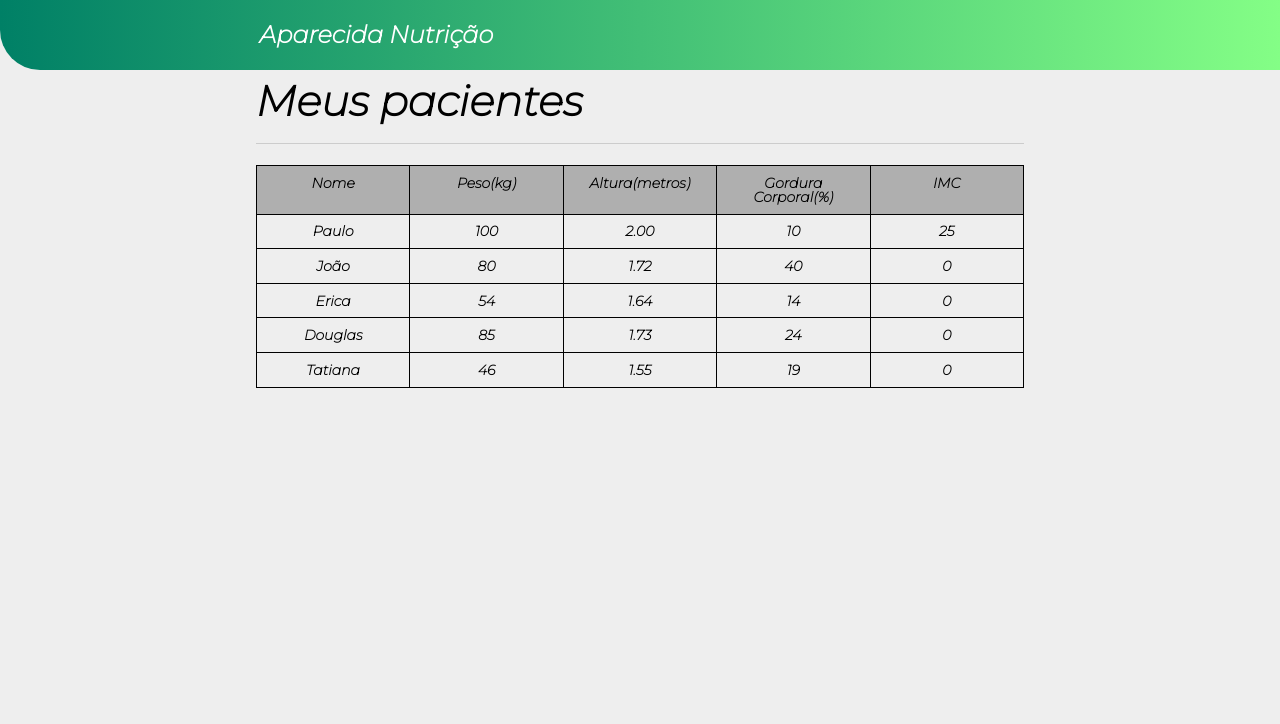
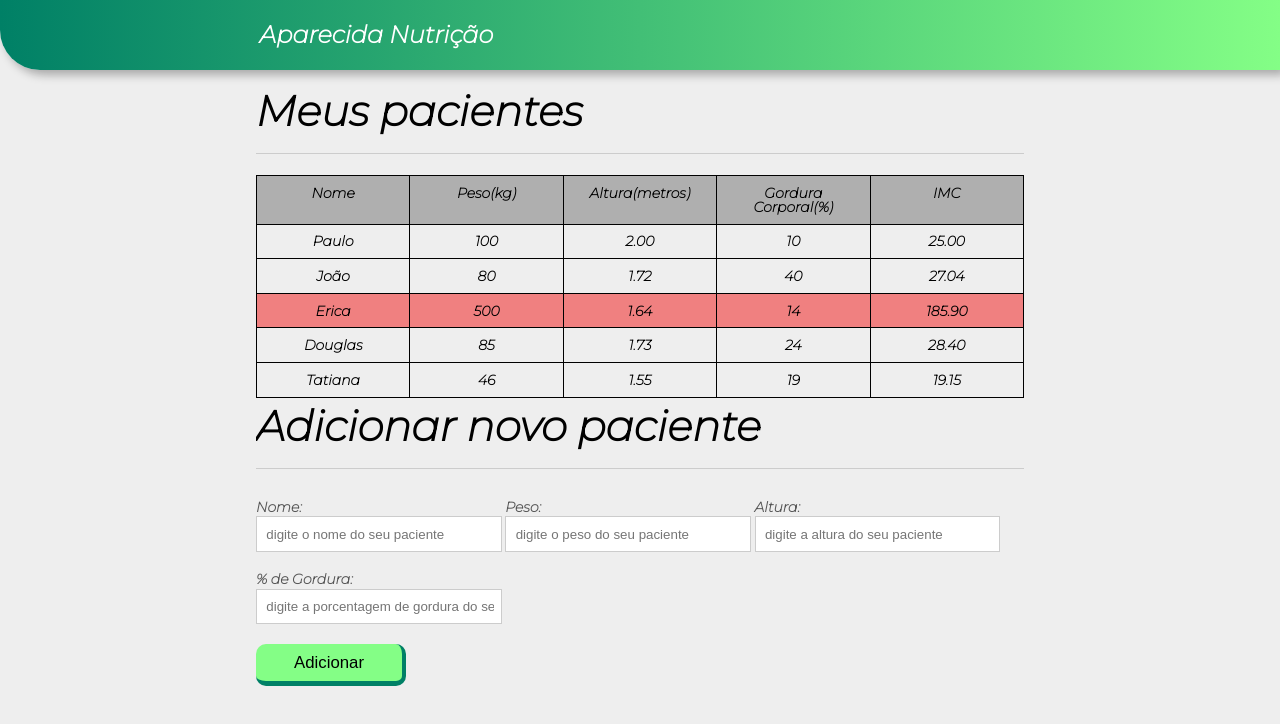
Before and after one commit to matheus2428/aparecida-project, a plain HTML site: page index.html in a window 1280 px wide. Drawn offline with Linux system fonts and the light colour scheme.

Commit message:
Modificações no estilo e inclusão de um botão para add pacientes

```diff
--- a/css/index.css
+++ b/css/index.css
@@ -15,8 +15,9 @@ header{
 	background: linear-gradient(90deg, rgba(0,128,102,1) 0%, rgba(132,254,134,1) 100%);
 	height: 4.375rem;
 	color: #FFF;
-	margin-bottom: 0.625rem;
+	margin-bottom: 1.25rem;
 	border-bottom-left-radius: 2.5rem;
+	box-shadow: 5px 5px 10px rgba(0, 0, 0, 0.295)
 }
 
 header h1{
@@ -104,24 +105,30 @@ label{
 button{
 	padding: .5em 2em;
 	border: 0;
-	border-bottom: 3px solid;
+	border-bottom: 5px solid;
+	border-right: 4px solid;
 	font-size: 1.2em;
 	cursor: pointer;
 	margin: 0;
 	margin-top: -3px;
-	color: #fff;
-	background-color:#0c8cd3;
-	border-color: #04324c;
-	width: 20%;
+	color: rgb(0, 0, 0);
+	background-color:rgba(132,254,134,1);
+	border-color: rgba(0,128,102,1);
+	width: 9.375rem;
     display: block;
     clear: both;
     margin: 10px 0px;
+	border-radius: 0.625rem;
+
+	transition: margin-top 0.40s, border-bottom 0.4s, border-right 0.4s;
 
 }
 
 button:active{
-	margin-top:0px;
-	border: 0;
+	margin-top:13px;
+	border-bottom: 2px solid;
+	border-right: 2px solid;
+	border-color: rgba(0,128,102,1);
 }
 
 button[disabled=disabled], button:disabled {
@@ -137,3 +144,6 @@ button[disabled=disabled], button:disabled {
 .campo-invalido{
 	border: 1px solid red;
 }
+.paciente-invalido{
+	background-color: lightcoral;
+}
--- a/index.html
+++ b/index.html
@@ -47,7 +47,7 @@
 
 						<tr class="paciente" >
 							<td class="info-nome">Erica</td>
-							<td class="info-peso">54</td>
+							<td class="info-peso">500</td>
 							<td class="info-altura">1.64</td>
 							<td class="info-gordura">14</td>
 							<td class="info-imc">0</td>
@@ -71,6 +71,30 @@
 				</table>
 
 			</section>
+			<!-- ... -->
+			<section class="container">
+				<h2 id="titulo-form">Adicionar novo paciente</h2>
+				<form>
+					<div class="grupo">
+						<label for="nome">Nome:</label>
+						<input id="nome" name="nome" type="text" placeholder="digite o nome do seu paciente" class="campo">
+					</div>
+					<div class="grupo">
+						<label for="peso">Peso:</label>
+						<input id="peso" name="peso" type="text" placeholder="digite o peso do seu paciente" class="campo campo-medio">
+					</div>
+					<div class="grupo">
+						<label for="altura">Altura:</label>
+						<input id="altura" name="altura" type="text" placeholder="digite a altura do seu paciente" class="campo campo-medio">
+					</div>
+					<div class="grupo">
+						<label for="gordura">% de Gordura:</label>
+						<input id="gordura" type="text" placeholder="digite a porcentagem de gordura do seu paciente" class="campo campo-medio">
+					</div>
+
+					<button id="adicionar-paciente" class="botao bto-principal">Adicionar</button>
+				</form>
+			</section>
 		</main>
 		<script src="js/principal.js"></script>
 	</body>
--- a/js/principal.js
+++ b/js/principal.js
@@ -1,6 +1,10 @@
 //
 //busca pelo id 'primeiro-paciente' e armazena na variável 'paciente'
-var paciente = document.querySelector("#primeiro-paciente");
+var pacientes = document.querySelectorAll(".paciente");
+
+for (var i = 0; i< pacientes.length; i++){
+
+    var paciente = pacientes[i];
 
     //busca pela classe 'info-peso' e armazena na variável tdPeso
     var tdPeso = paciente.querySelector(".info-peso");
@@ -21,13 +25,24 @@ var alturaVal = true;
     if(peso <= 0 || peso >= 400){
         pesoVal = false;
         tdImc.textContent = "Peso inválido";
+        paciente.classList.add("paciente-invalido")
     }
     if(altura <= 0 || altura >= 2.50){
         alturaVal = false;
         tdImc.textContent = "Altura inválida";
+        paciente.classList.add("paciente-invalido")
     }
 
     if ((alturaVal=true) && (pesoVal=true)){
         var imc = peso/(altura * altura);
-    tdImc.textContent = imc;
+        tdImc.textContent = imc.toFixed(2);
     }
+}
+
+
+var botaoAdd = querySelector("#adicionar-paciente");
+
+botaoAdd.addEventListener("click", function(event){
+    event.preventDefault();
+
+});
```
Lines whose indentation alone changed are shown as unchanged.
